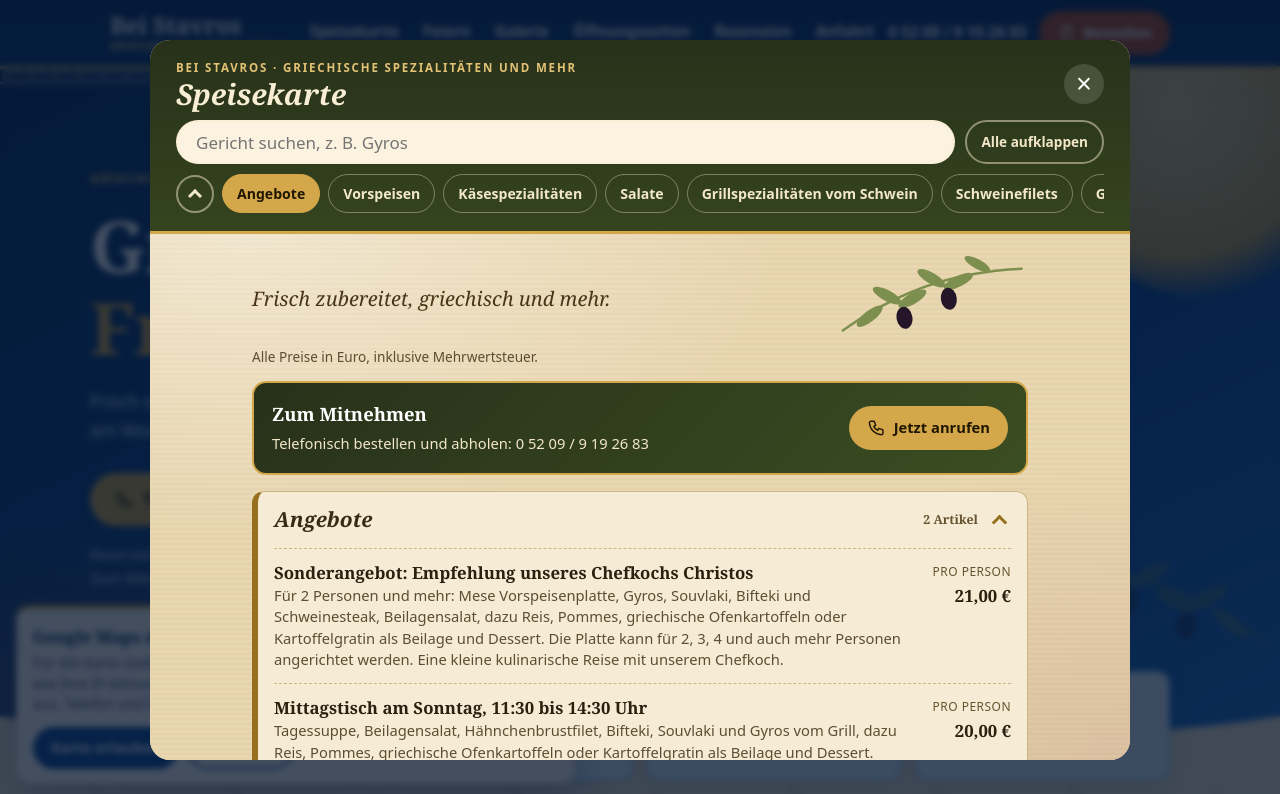
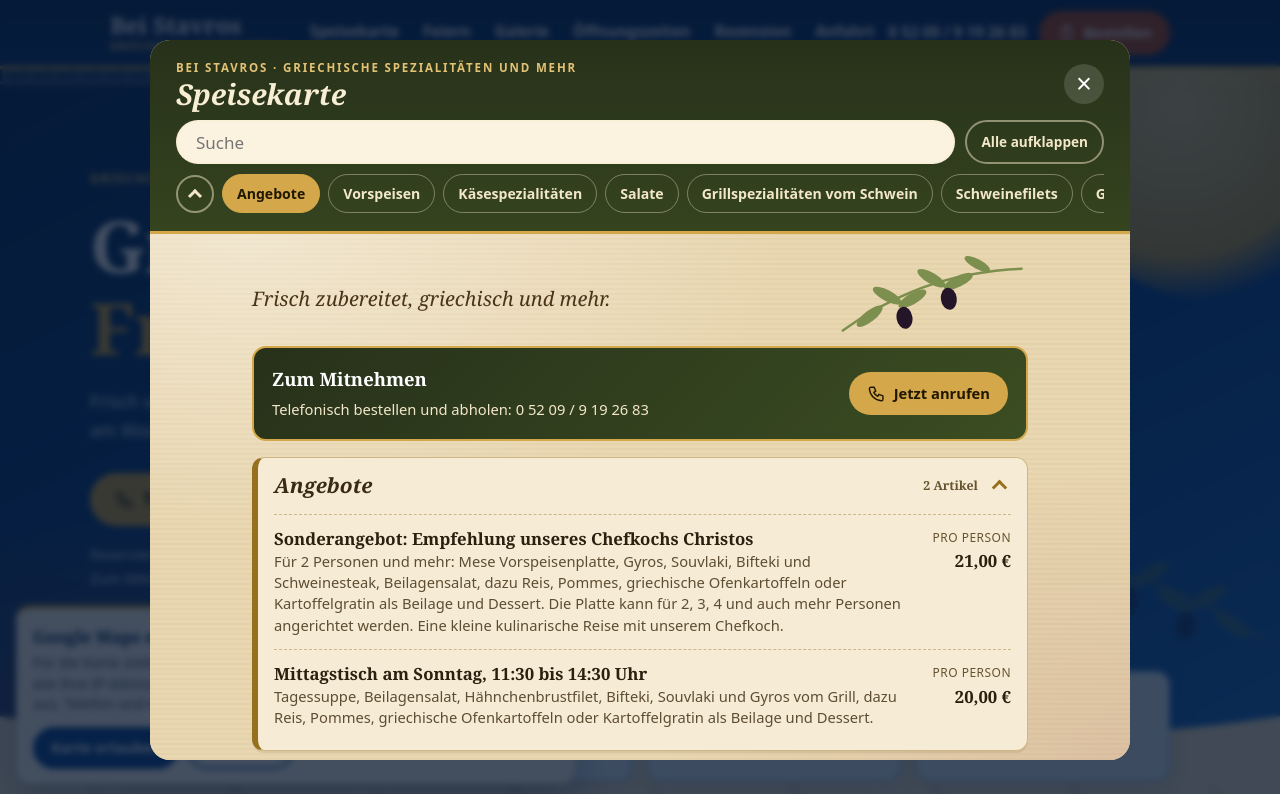
Before and after one commit to Iraxov/bei-stravos.de, a plain HTML site: page index.html in a window 1280 px wide. Both pictures are taken after a click on the button "Speisekarte ansehen". Shown: the top 794 px of the page. Drawn offline with Linux system fonts and the light colour scheme.

Commit message:
index.html

```diff
--- a/index.html
+++ b/index.html
@@ -52,6 +52,7 @@
 <a class="btn terra sm" href="tel:+4952099192683" aria-label="Essen zum Mitnehmen bestellen: jetzt anrufen"><svg class="ic"><use href="#i-bag"/></svg>Bestellen</a>
 </div>
 </header>
+
 
 <div id="drawerbg"></div>
 <aside id="drawer" aria-label="Menü">
@@ -135,6 +136,7 @@
 </div>
 </div>
   </section>
+
 
 <section id="feiern">
 <div class="wrap">
@@ -282,7 +284,7 @@
 <button class="x" type="button" data-close autofocus aria-label="Speisekarte schließen">×</button>
 </div>
 <div class="mtools">
-<input class="mq" id="mq" type="search" placeholder="Gericht suchen, z. B. Gyros" aria-label="Speisekarte durchsuchen" autocomplete="off">
+<input class="mq" id="mq" type="search" placeholder="Suche" aria-label="Speisekarte durchsuchen" autocomplete="off">
 <button class="mtoggle" id="mtoggle" type="button">Alle aufklappen</button>
 </div>
 </div>
@@ -295,7 +297,6 @@
 <div class="mscroll" id="mscroll">
 <div class="mpad">
 <div class="mhero"><p>Frisch zubereitet, griechisch und mehr.</p></div>
-<p class="mwst">Alle Preise in Euro, inklusive Mehrwertsteuer.</p>
 <div class="takeaway">
 <div><b>Zum Mitnehmen</b><span>Telefonisch bestellen und abholen: 0 52 09 / 9 19 26 83</span></div>
 <a class="btn gold sm" href="tel:+4952099192683"><svg class="ic"><use href="#i-phone"/></svg>Jetzt anrufen</a>
```
Lines whose indentation alone changed are shown as unchanged.
